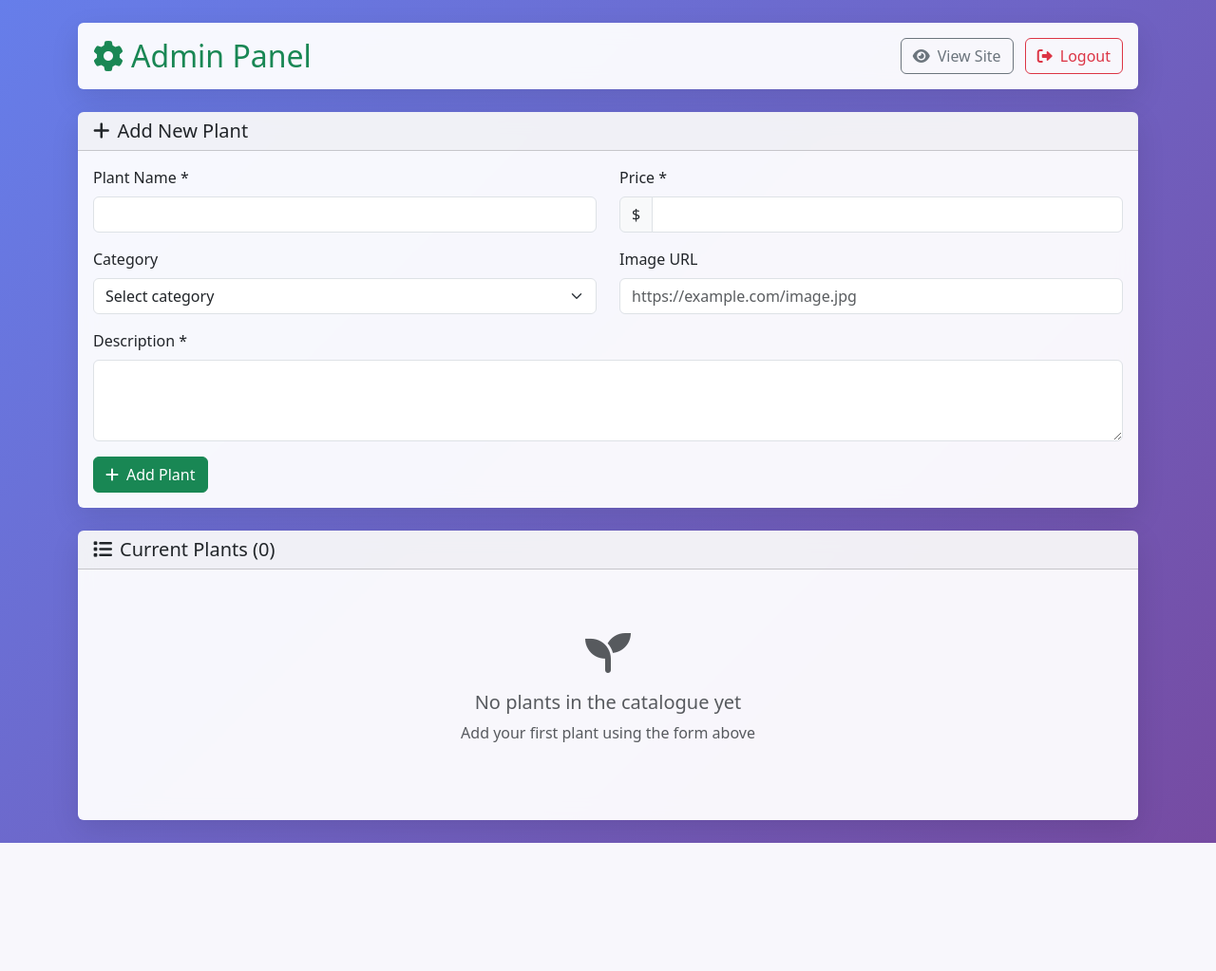
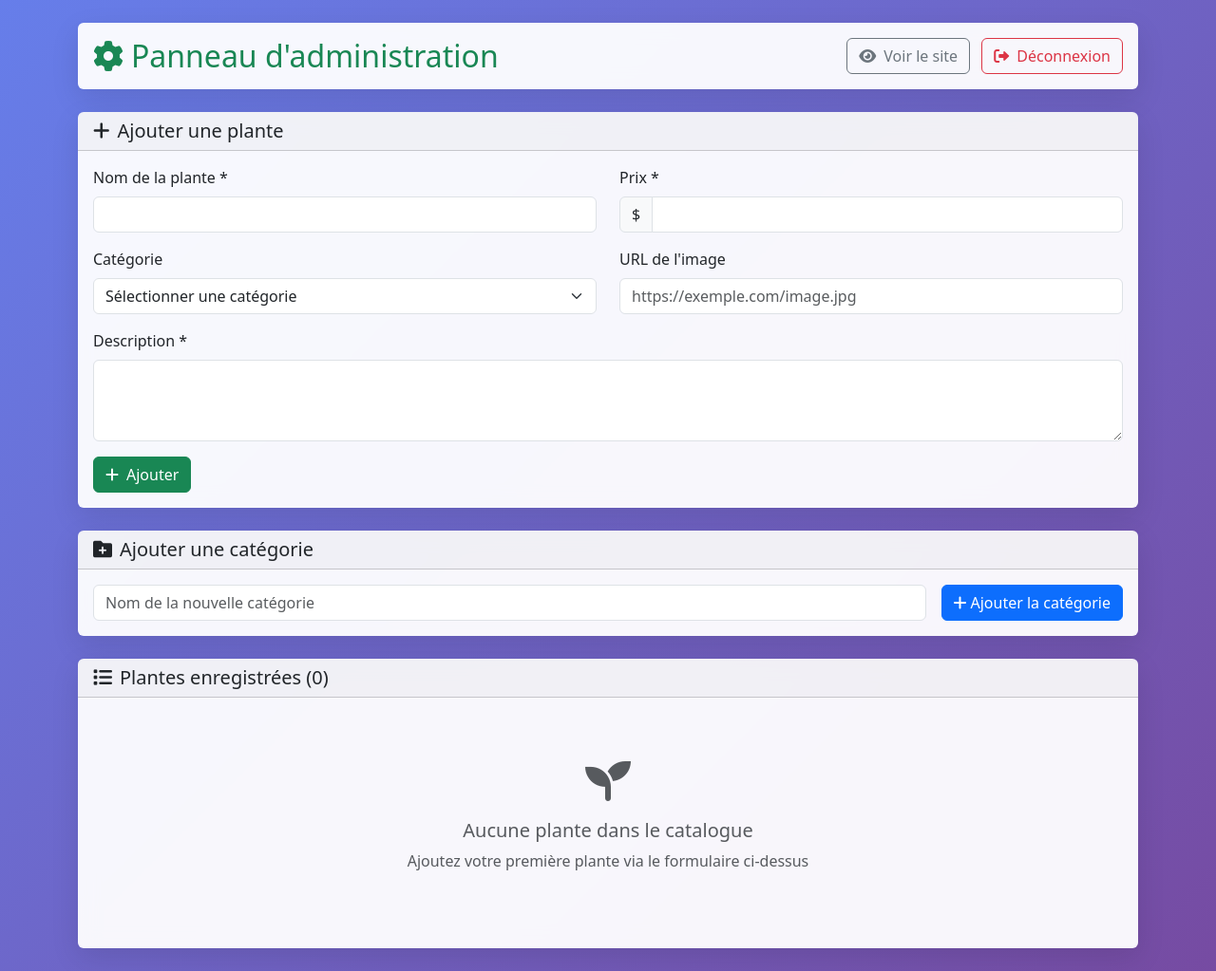
Before and after one commit to MohamedDhiaSleimi/manbetmima, a PHP site: page /admin.php in a window 1280 px wide. Shown: the whole page at 95% size. Before the commit the page ends 888 px from the top, so only its background shows below. Run offline with PHP 8.4, Linux system fonts and the light colour scheme; the visitor is signed in with stand-in values (Sample User, id 1).

Commit message:
ver 1.02.00; added the ability to add and delete categories , translated the site to french per the clients wishes

```diff
--- a/admin.php
+++ b/admin.php
@@ -9,12 +9,29 @@
 $catalogue_file = 'catalogue.json';
 $catalogue = [];
 
+$categories_file = 'categories.json';
+$default_categories = ["Succulents", "Indoor Plants", "Outdoor Plants", "Herbs", "Flowers"];
+$categories = $default_categories;
+
+// Load catalogue
 if (file_exists($catalogue_file)) {
     $json_content = file_get_contents($catalogue_file);
     $catalogue = json_decode($json_content, true);
     if ($catalogue === null) {
         $catalogue = [];
     }
+}
+
+// Load categories from file if exists, else create it with default categories
+if (file_exists($categories_file)) {
+    $json_cat = file_get_contents($categories_file);
+    $loaded_categories = json_decode($json_cat, true);
+    if (is_array($loaded_categories)) {
+        $categories = $loaded_categories;
+    }
+} else {
+    // Create categories.json with default categories initially
+    file_put_contents($categories_file, json_encode($default_categories, JSON_PRETTY_PRINT | JSON_UNESCAPED_UNICODE));
 }
 
 $message = '';
@@ -33,13 +50,13 @@
                 ];
 
                 if (empty($new_plant['name']) || empty($new_plant['price']) || empty($new_plant['description'])) {
-                    $error = 'Please fill in all required fields.';
+                    $error = 'Veuillez remplir tous les champs obligatoires.';
                 } else {
                     $catalogue[] = $new_plant;
-                    if (file_put_contents($catalogue_file, json_encode($catalogue, JSON_PRETTY_PRINT))) {
-                        $message = 'Plant added successfully!';
+                    if (file_put_contents($catalogue_file, json_encode($catalogue, JSON_PRETTY_PRINT | JSON_UNESCAPED_UNICODE))) {
+                        $message = 'Plante ajoutée avec succès !';
                     } else {
-                        $error = 'Error saving plant. Please check file permissions.';
+                        $error = 'Erreur lors de l’enregistrement. Vérifiez les permissions du fichier.';
                     }
                 }
                 break;
@@ -49,10 +66,26 @@
                 if (isset($catalogue[$index])) {
                     unset($catalogue[$index]);
                     $catalogue = array_values($catalogue);
-                    if (file_put_contents($catalogue_file, json_encode($catalogue, JSON_PRETTY_PRINT))) {
-                        $message = 'Plant deleted successfully!';
+                    if (file_put_contents($catalogue_file, json_encode($catalogue, JSON_PRETTY_PRINT | JSON_UNESCAPED_UNICODE))) {
+                        $message = 'Plante supprimée avec succès !';
                     } else {
-                        $error = 'Error deleting plant. Please check file permissions.';
+                        $error = 'Erreur lors de la suppression. Vérifiez les permissions du fichier.';
+                    }
+                }
+                break;
+
+            case 'add_category':
+                $new_category = trim($_POST['new_category'] ?? '');
+                if (empty($new_category)) {
+                    $error = 'Le nom de la catégorie ne peut pas être vide.';
+                } elseif (in_array($new_category, $categories)) {
+                    $error = 'Cette catégorie existe déjà.';
+                } else {
+                    $categories[] = $new_category;
+                    if (file_put_contents($categories_file, json_encode($categories, JSON_PRETTY_PRINT | JSON_UNESCAPED_UNICODE))) {
+                        $message = "Catégorie '{$new_category}' ajoutée avec succès !";
+                    } else {
+                        $error = "Erreur lors de l'enregistrement de la catégorie.";
                     }
                 }
                 break;
@@ -61,13 +94,13 @@
 }
 ?>
 <!DOCTYPE html>
-<html lang="en">
+<html lang="fr">
 <head>
-    <meta charset="UTF-8">
-    <meta name="viewport" content="width=device-width, initial-scale=1.0">
-    <title>Admin Panel - Plant Catalogue</title>
-    <link href="https://cdn.jsdelivr.net/npm/bootstrap@5.3.0/dist/css/bootstrap.min.css" rel="stylesheet">
-    <link href="https://cdnjs.cloudflare.com/ajax/libs/font-awesome/6.0.0/css/all.min.css" rel="stylesheet">
+    <meta charset="UTF-8" />
+    <meta name="viewport" content="width=device-width, initial-scale=1" />
+    <title>Panneau d'administration - Catalogue de Plantes</title>
+    <link href="https://cdn.jsdelivr.net/npm/bootstrap@5.3.0/dist/css/bootstrap.min.css" rel="stylesheet" />
+    <link href="https://cdnjs.cloudflare.com/ajax/libs/font-awesome/6.0.0/css/all.min.css" rel="stylesheet" />
     <style>
         body {
             background: linear-gradient(135deg, #667eea 0%, #764ba2 100%);
@@ -83,21 +116,19 @@
 </head>
 <body>
 <div class="container py-4">
-        <!-- Header -->
+    <!-- En-tête -->
     <div class="card admin-card mb-4">
-            <div class="card-body">
-                <div class="d-flex justify-content-between align-items-center">
+        <div class="card-body d-flex justify-content-between align-items-center">
             <h1 class="h2 text-success mb-0">
-                        <i class="fas fa-cog me-2"></i>Admin Panel
+                <i class="fas fa-cog me-2"></i>Panneau d'administration
             </h1>
             <div>
                 <a href="index.html" class="btn btn-outline-secondary me-2">
-                            <i class="fas fa-eye me-2"></i>View Site
+                    <i class="fas fa-eye me-2"></i>Voir le site
                 </a>
                 <a href="logout.php" class="btn btn-outline-danger">
-                            <i class="fas fa-sign-out-alt me-2"></i>Logout
+                    <i class="fas fa-sign-out-alt me-2"></i>Déconnexion
                 </a>
-                    </div>
             </div>
         </div>
     </div>
@@ -119,30 +150,29 @@
         </div>
     <?php endif; ?>
 
-        <!-- Add New Plant -->
+    <!-- Ajouter une plante -->
     <div class="card admin-card mb-4">
         <div class="card-header">
             <h3 class="h5 mb-0">
-                    <i class="fas fa-plus me-2"></i>Add New Plant
+                <i class="fas fa-plus me-2"></i>Ajouter une plante
             </h3>
         </div>
         <div class="card-body">
             <form method="POST">
-                    <input type="hidden" name="action" value="add_plant">
+                <input type="hidden" name="action" value="add_plant" />
                 <div class="row">
                     <div class="col-md-6">
                         <div class="mb-3">
-                                <label for="name" class="form-label">Plant Name *</label>
-                                <input type="text" class="form-control" id="name" name="name" required>
+                            <label for="name" class="form-label">Nom de la plante *</label>
+                            <input type="text" class="form-control" id="name" name="name" required />
                         </div>
                     </div>
                     <div class="col-md-6">
                         <div class="mb-3">
-                                <label for="price" class="form-label">Price *</label>
+                            <label for="price" class="form-label">Prix *</label>
                             <div class="input-group">
                                 <span class="input-group-text">$</span>
-                                    <input type="number" class="form-control" id="price" name="price"
-                                           step="0.01" min="0" required>
+                                <input type="number" class="form-control" id="price" name="price" step="0.01" min="0" required />
                             </div>
                         </div>
                     </div>
@@ -150,22 +180,19 @@
                 <div class="row">
                     <div class="col-md-6">
                         <div class="mb-3">
-                                <label for="category" class="form-label">Category</label>
+                            <label for="category" class="form-label">Catégorie</label>
                             <select class="form-select" id="category" name="category">
-                                    <option value="">Select category</option>
-                                    <option value="Succulents">Succulents</option>
-                                    <option value="Indoor Plants">Indoor Plants</option>
-                                    <option value="Outdoor Plants">Outdoor Plants</option>
-                                    <option value="Herbs">Herbs</option>
-                                    <option value="Flowers">Flowers</option>
+                                <option value="">Sélectionner une catégorie</option>
+                                <?php foreach ($categories as $cat): ?>
+                                    <option value="<?php echo htmlspecialchars($cat); ?>"><?php echo htmlspecialchars($cat); ?></option>
+                                <?php endforeach; ?>
                             </select>
                         </div>
                     </div>
                     <div class="col-md-6">
                         <div class="mb-3">
-                                <label for="image" class="form-label">Image URL</label>
-                                <input type="url" class="form-control" id="image" name="image"
-                                       placeholder="https://example.com/image.jpg">
+                            <label for="image" class="form-label">URL de l'image</label>
+                            <input type="url" class="form-control" id="image" name="image" placeholder="https://exemple.com/image.jpg" />
                         </div>
                     </div>
                 </div>
@@ -174,25 +201,47 @@
                     <textarea class="form-control" id="description" name="description" rows="3" required></textarea>
                 </div>
                 <button type="submit" class="btn btn-success">
-                        <i class="fas fa-plus me-2"></i>Add Plant
+                    <i class="fas fa-plus me-2"></i>Ajouter
                 </button>
             </form>
         </div>
     </div>
 
-        <!-- Current Plants -->
+    <!-- Ajouter une catégorie -->
+    <div class="card admin-card mb-4">
+        <div class="card-header">
+            <h3 class="h5 mb-0">
+                <i class="fas fa-folder-plus me-2"></i>Ajouter une catégorie
+            </h3>
+        </div>
+        <div class="card-body">
+            <form method="POST" class="row g-3 align-items-center">
+                <input type="hidden" name="action" value="add_category" />
+                <div class="col-auto flex-grow-1">
+                    <input type="text" name="new_category" class="form-control" placeholder="Nom de la nouvelle catégorie" required />
+                </div>
+                <div class="col-auto">
+                    <button type="submit" class="btn btn-primary">
+                        <i class="fas fa-plus me-1"></i>Ajouter la catégorie
+                    </button>
+                </div>
+            </form>
+        </div>
+    </div>
+
+    <!-- Plantes actuelles -->
     <div class="card admin-card">
         <div class="card-header">
             <h3 class="h5 mb-0">
-                    <i class="fas fa-list me-2"></i>Current Plants (<?php echo count($catalogue); ?>)
+                <i class="fas fa-list me-2"></i>Plantes enregistrées (<?php echo count($catalogue); ?>)
             </h3>
         </div>
         <div class="card-body">
             <?php if (empty($catalogue)): ?>
                 <div class="text-center py-5">
                     <i class="fas fa-seedling fa-3x text-muted mb-3"></i>
-                        <h5 class="text-muted">No plants in the catalogue yet</h5>
-                        <p class="text-muted">Add your first plant using the form above</p>
+                    <h5 class="text-muted">Aucune plante dans le catalogue</h5>
+                    <p class="text-muted">Ajoutez votre première plante via le formulaire ci-dessus</p>
                 </div>
             <?php else: ?>
                 <div class="row">
@@ -202,22 +251,22 @@
                                 <img src="<?php echo htmlspecialchars($plant['image']); ?>"
                                      class="card-img-top" style="height: 150px; object-fit: cover;"
                                      alt="<?php echo htmlspecialchars($plant['name']); ?>"
-                                         onerror="this.src='https://via.placeholder.com/300x150/2d5a27/ffffff?text=Plant'">
+                                     onerror="this.src='https://via.placeholder.com/300x150/2d5a27/ffffff?text=Plante'">
                                 <div class="card-body">
                                     <h6 class="card-title"><?php echo htmlspecialchars($plant['name']); ?></h6>
                                     <p class="card-text small text-muted">
-                                            <strong>Price:</strong> $<?php echo htmlspecialchars($plant['price']); ?><br>
-                                            <strong>Category:</strong> <?php echo htmlspecialchars($plant['category'] ?? 'N/A'); ?>
+                                        <strong>Prix :</strong> $<?php echo htmlspecialchars($plant['price']); ?><br>
+                                        <strong>Catégorie :</strong> <?php echo htmlspecialchars($plant['category'] ?? 'N/A'); ?>
                                     </p>
                                     <p class="card-text small">
                                         <?php echo htmlspecialchars(substr($plant['description'], 0, 60)) . '...'; ?>
                                     </p>
                                     <form method="POST" class="d-inline"
-                                              onsubmit="return confirm('Are you sure you want to delete this plant?')">
-                                            <input type="hidden" name="action" value="delete_plant">
-                                            <input type="hidden" name="index" value="<?php echo $index; ?>">
+                                          onsubmit="return confirm('Voulez-vous vraiment supprimer cette plante ?')">
+                                        <input type="hidden" name="action" value="delete_plant" />
+                                        <input type="hidden" name="index" value="<?php echo $index; ?>" />
                                         <button type="submit" class="btn btn-outline-danger btn-sm">
-                                                <i class="fas fa-trash me-1"></i>Delete
+                                            <i class="fas fa-trash me-1"></i>Supprimer
                                         </button>
                                     </form>
                                 </div>
--- a/login.php
+++ b/login.php
@@ -1,7 +1,7 @@
 <?php
 session_start();
 
-// SHA-256 hash of 'admin123'
+// Hachage SHA-256 de 'admin123'
 $admin_password_hash = '240be518fabd2724ddb6f04eeb1da5967448d7e831c08c8fa822809f74c720a9';
 $error = '';
 
```
Also changed, not shown: index.html (+133 -51 lines). Lines whose indentation alone changed are shown as unchanged.
